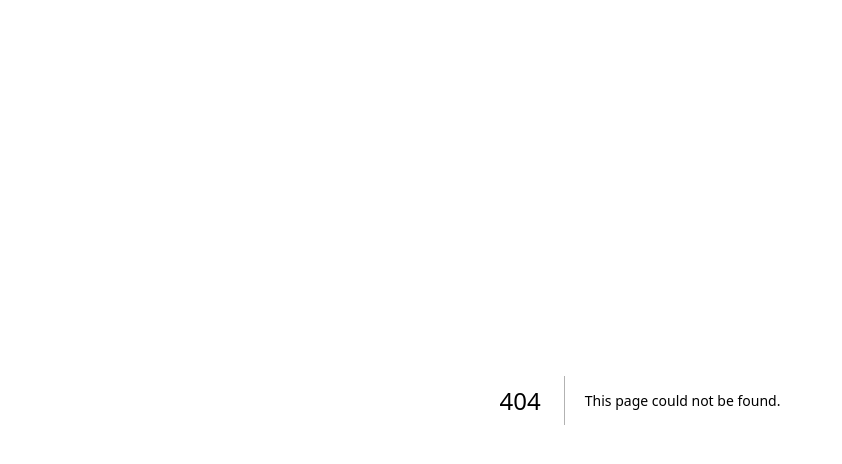
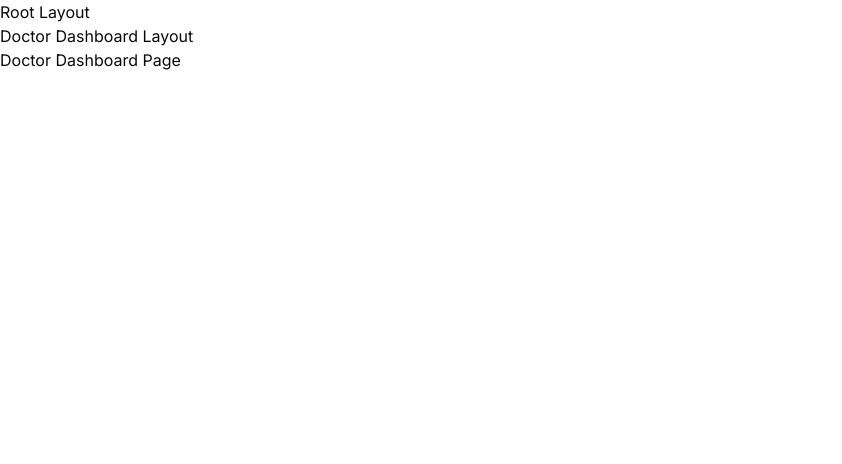
Before and after one commit to ar-saad/medilink-client, a Next.js app: page /doctor/dashboard in a window 1280 px wide. Before the commit this address had no page. Shown: the top 464 px of the page, without its empty margins (0-842 px from the left). Built offline with nearby package versions, Linux system fonts and the light colour scheme.

Commit message:
feat: add common and dashboard layouts with placeholder content

```diff
--- /dev/null
+++ b/src/app/(commonLayout)/layout.tsx
@@ -0,0 +1,12 @@
+export default function CommonLayout({
+  children,
+}: Readonly<{
+  children: React.ReactNode;
+}>) {
+  return (
+    <>
+      Common Layout
+      {children}
+    </>
+  );
+}
--- /dev/null
+++ b/src/app/(commonLayout)/page.tsx
@@ -0,0 +1,5 @@
+const CommonHomePage = () => {
+  return <div>Common Home Page</div>;
+};
+
+export default CommonHomePage;
--- /dev/null
+++ b/src/app/(dashboardLayout)/(commonProtectedLayout)/layout.tsx
@@ -0,0 +1,12 @@
+export default function CommonProtectedDashboardLayout({
+  children,
+}: Readonly<{
+  children: React.ReactNode;
+}>) {
+  return (
+    <>
+      Common Protected Dashboard Layout
+      {children}
+    </>
+  );
+}
--- /dev/null
+++ b/src/app/(dashboardLayout)/(patientDashboardLayout)/dashboard/layout.tsx
@@ -0,0 +1,12 @@
+export default function PatientDashboardLayout({
+  children,
+}: Readonly<{
+  children: React.ReactNode;
+}>) {
+  return (
+    <>
+      Patient Dashboard Layout
+      {children}
+    </>
+  );
+}
--- /dev/null
+++ b/src/app/(dashboardLayout)/admin/dashboard/layout.tsx
@@ -0,0 +1,12 @@
+export default function AdminDashboardLayout({
+  children,
+}: Readonly<{
+  children: React.ReactNode;
+}>) {
+  return (
+    <>
+      Admin Dashboard Layout
+      {children}
+    </>
+  );
+}
--- /dev/null
+++ b/src/app/(dashboardLayout)/doctor/dashboard/layout.tsx
@@ -0,0 +1,12 @@
+export default function DoctorDashboardLayout({
+  children,
+}: Readonly<{
+  children: React.ReactNode;
+}>) {
+  return (
+    <>
+      Doctor Dashboard Layout
+      {children}
+    </>
+  );
+}
--- /dev/null
+++ b/src/app/(dashboardLayout)/doctor/dashboard/page.tsx
@@ -0,0 +1,5 @@
+const DoctorDashboardPage = () => {
+  return <div>Doctor Dashboard Page</div>;
+};
+
+export default DoctorDashboardPage;
--- a/src/app/layout.tsx
+++ b/src/app/layout.tsx
@@ -38,7 +38,11 @@ export default function RootLayout({
         inter.variable,
       )}
     >
-      <body className="min-h-full flex flex-col">{children}</body>
+      <body className="min-h-full flex flex-col">
+        Root Layout
+        <br />
+        {children}
+      </body>
     </html>
   );
 }
--- a/src/app/page.tsx
+++ /dev/null
@@ -1,10 +0,0 @@
-import { Button } from "@/components/ui/button";
-import Image from "next/image";
-
-export default function Home() {
-  return (
-    <div>
-      <Button variant="default">Hello World!</Button>
-    </div>
-  );
-}
```
